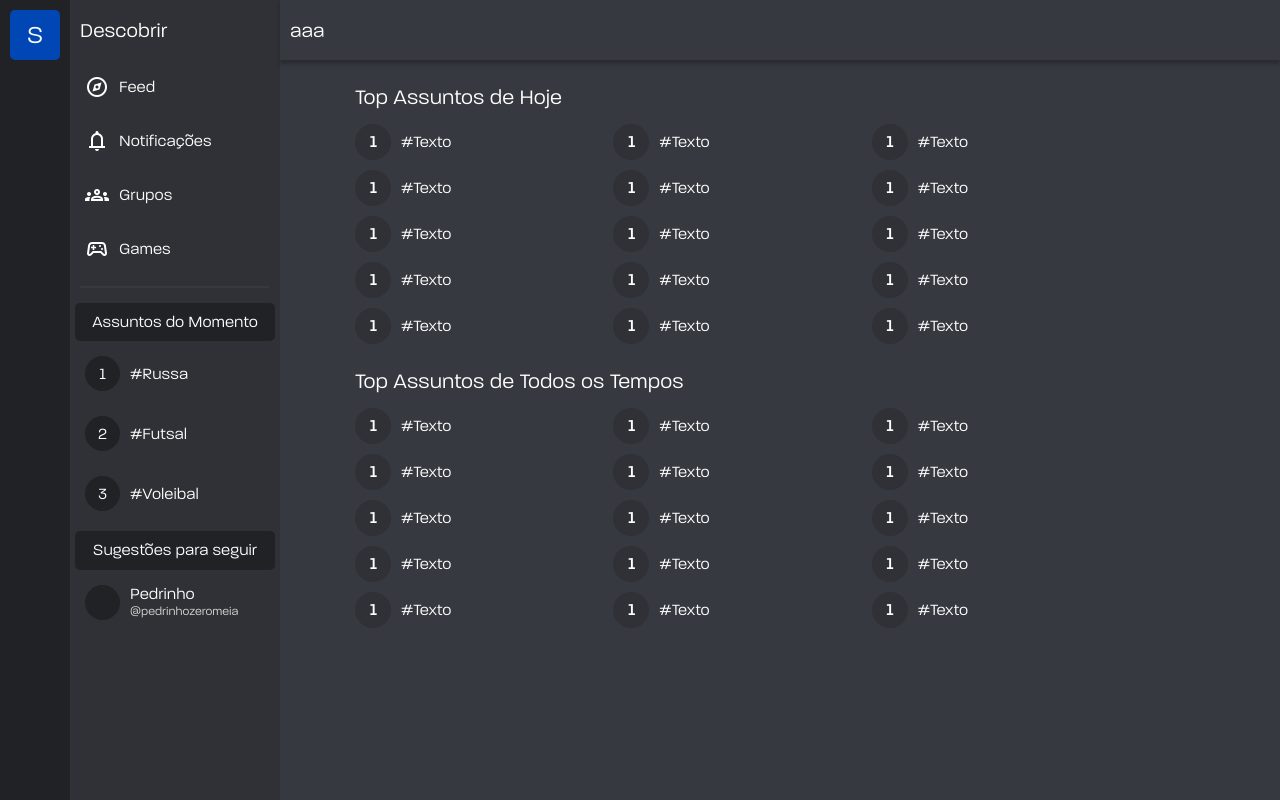
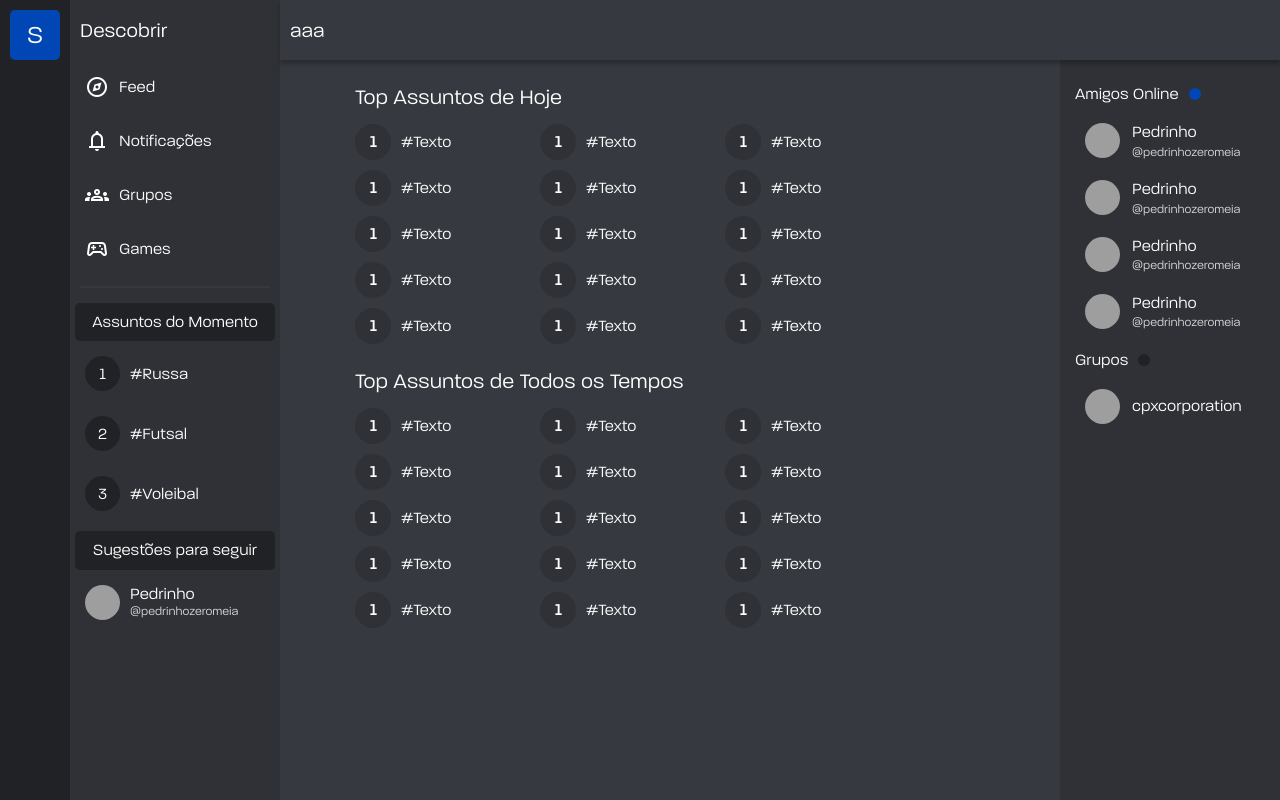
Before and after one commit to edersonff/SWITTER, a Node server app: page /momentos in a window 1280 px wide. Run offline with Node 20, Linux system fonts and the light colour scheme; some libraries are stand-ins or nearby versions; grey boxes are pictures that could not be loaded.

Commit message:
very changes

```diff
--- a/Backend/src/public/css/momentos/index.css
+++ b/Backend/src/public/css/momentos/index.css
@@ -1,12 +1,11 @@
 main .momentos {
   display: flex;
-  flex-direction: column;
-  align-items: center;
+  width: 100%;
   height: 100%;
   color: #ffffff;
 }
 
-main .area {
+main .areas {
   width: 100%;
   display: flex;
   flex-direction: column;
--- a/Backend/src/public/css/notificacoes/index.css
+++ b/Backend/src/public/css/notificacoes/index.css
@@ -1,4 +1,5 @@
 .notificacoes {
+  width: 100%;
   height: 100%;
   padding: 20px;
 }
@@ -53,7 +54,7 @@
   justify-content: space-between;
 }
 
-.notificacoes .notificacao:hover{
+.notificacoes .notificacao:hover {
   background-color: #202225;
 }
 
--- a/Backend/src/public/css/styles.css
+++ b/Backend/src/public/css/styles.css
@@ -160,7 +160,7 @@ section dl dt {
 }
 
 section dl dd:hover {
-    background-color: #202225;
+    background-color: #36393F;
 }
 
 section .separacao {
@@ -174,6 +174,7 @@ section .separacao {
 
 main {
     background-color: #36393F;
+    display: flex;
     width: 100%;
     height: 100%;
 }
@@ -198,4 +199,65 @@ main .container {
     width: 100%;
     height: calc(100vh - 60px);
     background-color: #36393F;
+    display: flex;
 }
+
+.amigos {
+    width: 220px;
+    max-width: 220px;
+    min-width: 220px;
+    height: 100%;
+    background-color: #2F3136;
+    color: #fff;
+    padding: 15px;
+}
+
+.amigos .amigos-online,
+.amigos .grupo-dentro {
+    display: flex;
+    align-items: center;
+    margin: 10px 0;
+}
+
+.amigos .amigos-online div,
+.amigos .grupo-dentro div {
+    width: 12px;
+    height: 12px;
+    background-color: #0047B5;
+    margin-left: 10px;
+    border-radius: 20px;
+}
+
+.amigos .grupo-dentro div{
+    background-color: #202225;
+}
+
+.amigos .perfil,
+.amigos .grupo-entrar {
+    display: flex;
+    padding: 10px;
+    border-radius: 10px;
+    cursor: pointer;
+}
+
+.amigos .grupo-entrar{
+    align-items: center;
+}
+
+.amigos .perfil:hover, .amigos .grupo-entrar:hover {
+    background-color: #36393F;
+}
+
+.amigos .perfil .foto, .amigos .grupo-entrar .foto {
+    width: 35px;
+    height: 35px;
+    min-width: 35px;
+    margin-right: 12px;
+    border-radius: 20px;
+    background-color: #202225;
+}
+
+.amigos .perfil .arroba {
+    color: #D9D9D9;
+    font-size: 12px;
+}
--- a/Views/layouts/main.handlebars
+++ b/Views/layouts/main.handlebars
@@ -90,7 +90,7 @@
             <dl>
                 <dt><span>Sugestões para seguir</span></dt>
                 <dd>
-                    <div class="rank"></div>
+                    <img class="rank" src="https://avatars.githubusercontent.com/u/97001424?v=4" alt="">
                     <div class="perfil">
                         <span>Pedrinho</span>
                         <span class="arroba">@pedrinhozeromeia</span>
@@ -98,6 +98,7 @@
                 </dd>
 
             </dl>
+
         </section>
         <main>
             <header>
@@ -106,10 +107,66 @@
 
             <div class="container">
                 {{{body}}}
+
+                <div class="amigos">
+                    <div class="amigos-online">Amigos Online <div></div>
+                    </div>
+
+
+                    <div class="perfil">
+                        <img class="foto" src="https://avatars.githubusercontent.com/u/97001424?v=4" alt="">
+                        <div class="nome">
+                            <span class="nome">Pedrinho</span>
+                            <span class="arroba">@pedrinhozeromeia</span>
+                        </div>
+                    </div>
+
+                    <div class="perfil">
+                        <img class="foto" src="https://avatars.githubusercontent.com/u/97001424?v=4" alt="">
+                        <div class="nome">
+                            <span class="nome">Pedrinho</span>
+                            <span class="arroba">@pedrinhozeromeia</span>
+                        </div>
+                    </div>
+
+                    <div class="perfil">
+                        <img class="foto" src="https://avatars.githubusercontent.com/u/97001424?v=4" alt="">
+                        <div class="nome">
+                            <span class="nome">Pedrinho</span>
+                            <span class="arroba">@pedrinhozeromeia</span>
+                        </div>
+                    </div>
+
+                    <div class="perfil">
+                        <img class="foto" src="https://avatars.githubusercontent.com/u/97001424?v=4" alt="">
+                        <div class="nome">
+                            <span class="nome">Pedrinho</span>
+                            <span class="arroba">@pedrinhozeromeia</span>
+                        </div>
+                    </div>
+
+                    <div class="grupo-dentro">Grupos <div></div>
+                    </div>
+
+                    <div class="grupo-entrar">
+                        <img class="foto" src="https://avatars.githubusercontent.com/u/97001424?v=4" alt="">
+                        <div class="nome">
+                            <span class="nome">cpxcorporation</span>
+                        </div>
+                    </div>
+
+                </div>
+
+
             </div>
 
+
         </main>
+
+
     </div>
+
+
 </body>
 
 </html>
--- a/Views/momentos/index.handlebars
+++ b/Views/momentos/index.handlebars
@@ -1,4 +1,6 @@
 <div class="momentos">
+
+	<div class="areas">
 		<div class="area">
 			<div class="titulo">Top Assuntos de Hoje</div>
 			<div class="topico-area">
@@ -129,3 +131,4 @@
 				</div>
 			</div>
 		</div>
+	</div>
```
Lines whose indentation alone changed are shown as unchanged.
